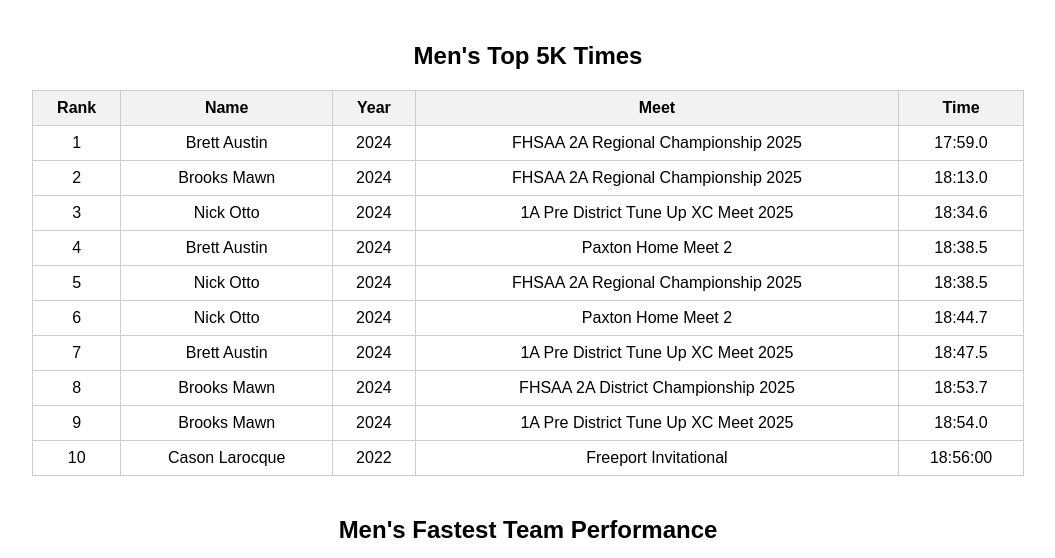
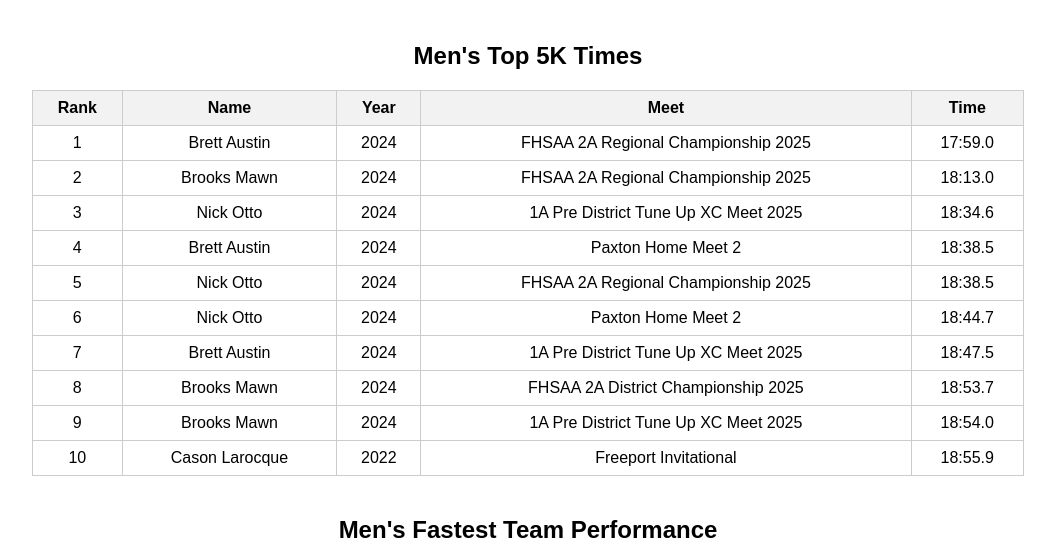
Before and after one commit to Bryanotto/xctopten, a plain HTML site: page index.html in a window 1280 px wide. Shown: the part 242-800 px from the top of the page, without its empty margins (112-1167 px from the left). Drawn offline with Linux system fonts and the light colour scheme.

Commit message:
Update index.html

```diff
--- a/index.html
+++ b/index.html
@@ -27,7 +27,7 @@
         <tr><td>7</td><td>Brett Austin</td><td>2024</td><td>1A Pre District Tune Up XC Meet 2025</td><td>18:47.5</td></tr>
         <tr><td>8</td><td>Brooks Mawn</td><td>2024</td><td>FHSAA 2A District Championship 2025</td><td>18:53.7</td></tr>
         <tr><td>9</td><td>Brooks Mawn</td><td>2024</td><td>1A Pre District Tune Up XC Meet 2025</td><td>18:54.0</td></tr>
-        <tr><td>10</td><td>Cason Larocque</td><td>2022</td><td>Freeport Invitational</td><td>18:56:00</td></tr>
+        <tr><td>10</td><td>Cason Larocque</td><td>2022</td><td>Freeport Invitational</td><td>18:55.9</td></tr>
     </table>
 
     <h2>Men's Fastest Team Performance</h2>
```
